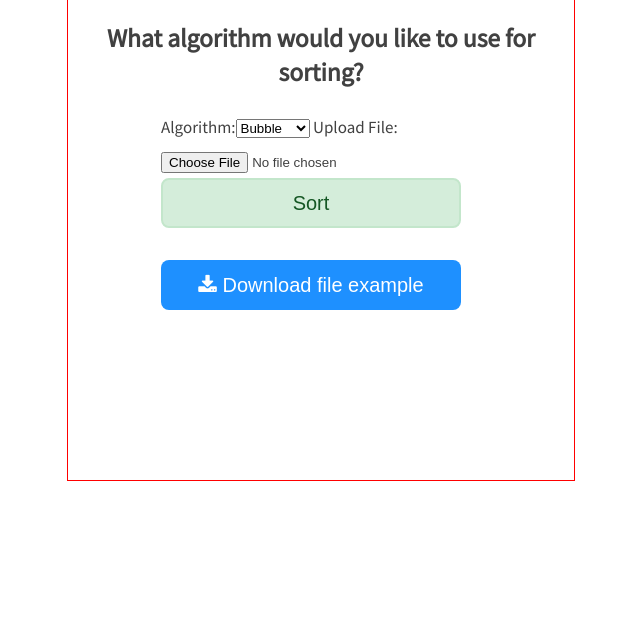
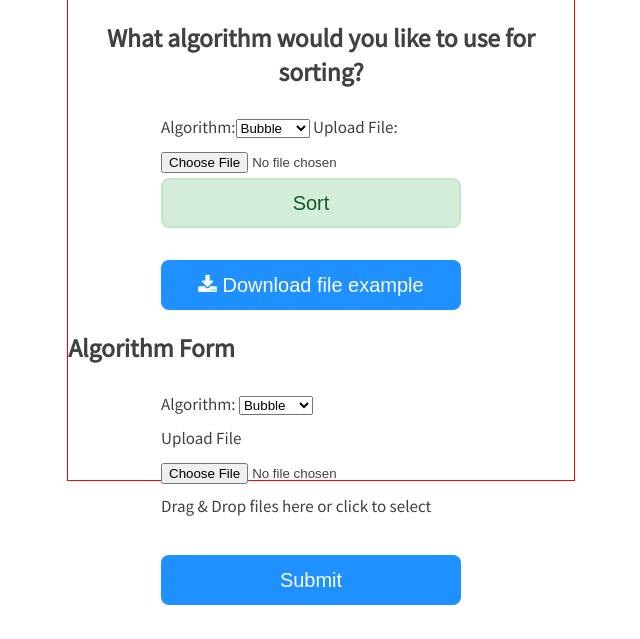
Before and after one commit to NikitaShmelev/sorting, a Django app: page / in a window 1280 px wide. Shown: the part 161-800 px from the top of the page, without its empty margins (319-959 px from the left). Run offline with Django 3.2, Linux system fonts and the light colour scheme.

Commit message:
pre-commit

```diff
--- a/home/admin.py
+++ b/home/admin.py
@@ -1,4 +1,5 @@
 from django.contrib import admin
+
 from .forms import SortingForm
 from .models import Sorting
 
--- a/home/algorithms.py
+++ b/home/algorithms.py
@@ -1,6 +1,8 @@
+from os import listdir
+
+from django.contrib import messages
+
 from .decorator import measure_execution_time
-from django.contrib import messages
-from os import listdir
 
 
 def create_file(list_to_sort):
--- a/home/forms.py
+++ b/home/forms.py
@@ -1,4 +1,5 @@
 from django import forms
+
 from .models import Sorting
 
 
--- a/home/models.py
+++ b/home/models.py
@@ -1,5 +1,5 @@
+from django.contrib.postgres.fields import ArrayField
 from django.db import models
-from django.contrib.postgres.fields import ArrayField
 
 
 class Sorting(models.Model):
--- a/home/templates/index.html
+++ b/home/templates/index.html
@@ -41,8 +41,32 @@
 
 
 
+            <div class="row">
+                <div class="col-md-6 offset-md-3">
+                    <h2>Algorithm Form</h2>
+                    <form method="post" enctype="multipart/form-data" id="algorithmForm">
+                        {% csrf_token %}
+                        <div class="form-group">
+                            {{ form.algorithm.label_tag }}
+                            <select class="form-control" id="id_algorithm" name="algorithm">
+                                {% for value, label in form.algorithm.field.choices %}
+                                <option value="{{ value }}">{{ label }}</option>
+                                {% endfor %}
+                            </select>
+                        </div>
+                        <div class="form-group">
+                            <label for="fileInput">Upload File</label>
+                            <div class="file-drop-area">
+                                <input type="file" class="form-control-file" id="fileInput" name="sentFile" accept=".txt" onchange="handleFileSelect(event)">
+                                <div class="file-drop-text">Drag & Drop files here or click to select</div>
+                            </div>
+                        </div>
+                        <button type="submit" class="btn btn-primary">Submit</button>
+                    </form>
+                </div>
+            </div>
 
-    </div>
+
 
 
 
--- a/home/urls.py
+++ b/home/urls.py
@@ -1,5 +1,6 @@
 from django.contrib import admin
-from django.urls import path, include
+from django.urls import include, path
+
 from .views import HomePageView
 
 urlpatterns = [
--- a/project/settings.py
+++ b/project/settings.py
@@ -10,7 +10,8 @@ For the full list of settings and their values, see
 https://docs.djangoproject.com/en/3.0/ref/settings/
 """
 
-import os, sys
+import os
+import sys
 
 PROJECT_ROOT = os.path.dirname(__file__)
 # sys.path.insert(0, os.path.join(PROJECT_ROOT, 'apps'))
--- a/project/urls.py
+++ b/project/urls.py
@@ -15,7 +15,8 @@ Including another URLconf
 """
 
 from django.contrib import admin
-from django.urls import path, include
+from django.urls import include, path
+
 from home.views import HomePageView
 
 urlpatterns = [
--- a/requirements.txt
+++ b/requirements.txt
@@ -1,2 +1,7 @@
 django
 psycopg2-binary
+pre-commit
+black
+flake8
+isort
+autopep8
```
Also changed, not shown: home/views.py (+8 -9 lines), .pre-commit-config.yaml (added), home/static/css/home.css (line endings or trailing spaces), home/static/files/example/example.txt (line endings or trailing spaces), home/static/files/sorted_file.txt (line endings or trailing spaces).
